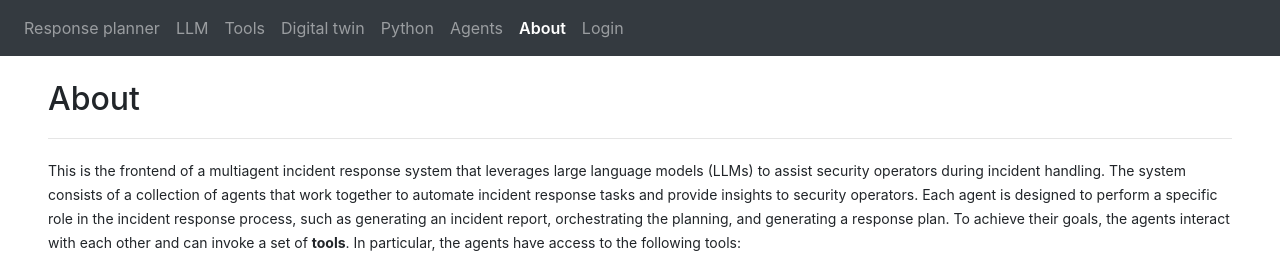
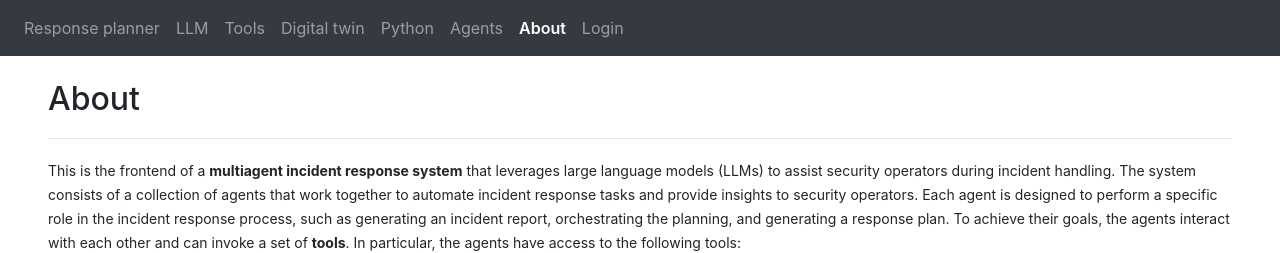
Before and after one commit to Kim-Hammar/multiagent-incident-response, a React (Vite) app in the folder ccs-response-planner-frontend/: page /about in a window 1280 px wide. Shown: the top 253 px of the page. Built offline with nearby package versions, Linux system fonts and the light colour scheme.

Commit message:
update  README

```diff
--- a/ccs-response-planner-frontend/src/components/About/About.jsx
+++ b/ccs-response-planner-frontend/src/components/About/About.jsx
@@ -10,7 +10,7 @@ function About() {
       <h2>About</h2>
       <hr />
       <p>
-        This is the frontend of a multiagent incident response system that leverages large language
+        This is the frontend of a <b>multiagent incident response system</b> that leverages large language
         models (LLMs) to assist security operators during incident handling. The system consists of
         a collection of agents that work together to automate incident response tasks and provide
         insights to security operators. Each agent is designed to perform a specific role in the
```
Also changed, not shown: 1 other file (tests, documents, lock files or other folders).
